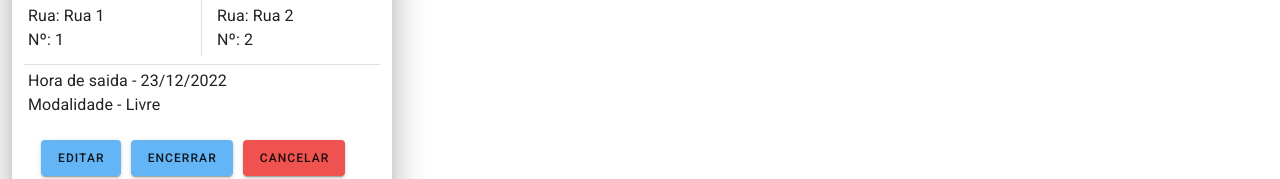
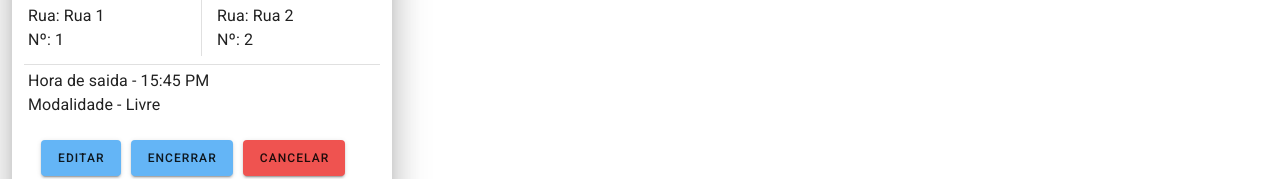
Before and after one commit to ifpi-picos/proxima-parada-front-end-vue, a Vue app: page /home/ride in a window 1280 px wide. Shown: the part 188-367 px from the top of the page. Built offline with nearby package versions, Linux system fonts and the light colour scheme.

Commit message:
modificando dado de retorno onde tava retornando data em vez de horas

```diff
--- a/src/pages/home/PostsPage.vue
+++ b/src/pages/home/PostsPage.vue
@@ -125,7 +125,7 @@
             <v-divider class="mt-2"></v-divider>
             <v-row class="mt-0 mb-0">
               <v-card-text class="text-content">
-                <p>Hora de saida - {{ publication.departure_date }}</p>
+                <p>Hora de saida - {{ publication.departure_hour }}</p>
                 <p>Modalidade - {{ publication.modality }}</p>
               </v-card-text>
             </v-row>
```
